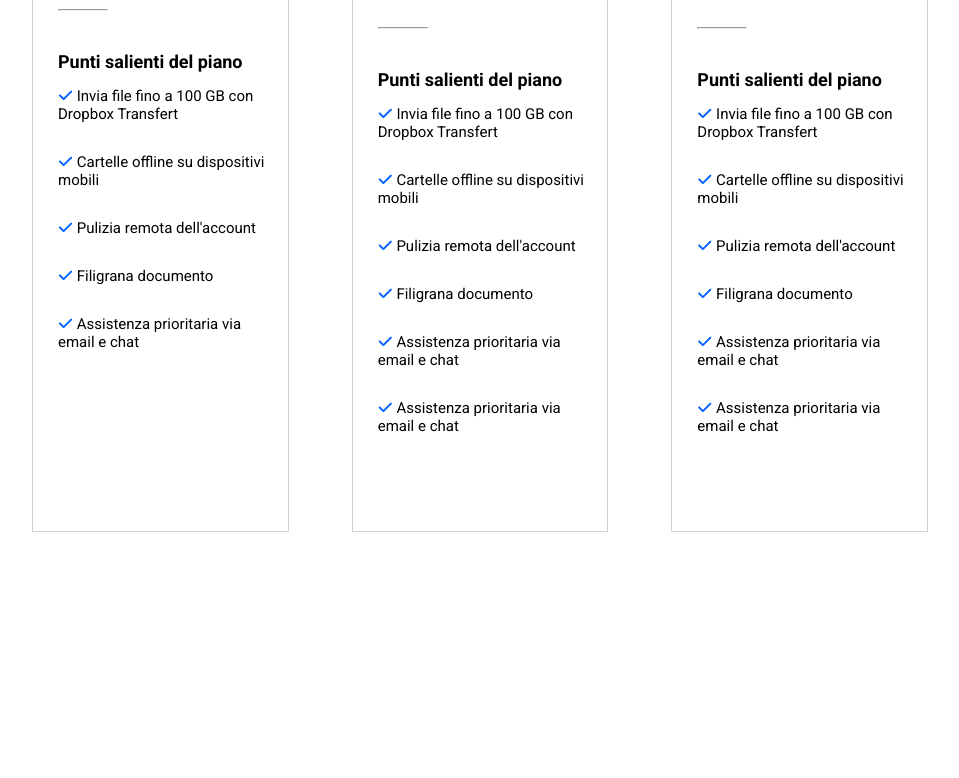
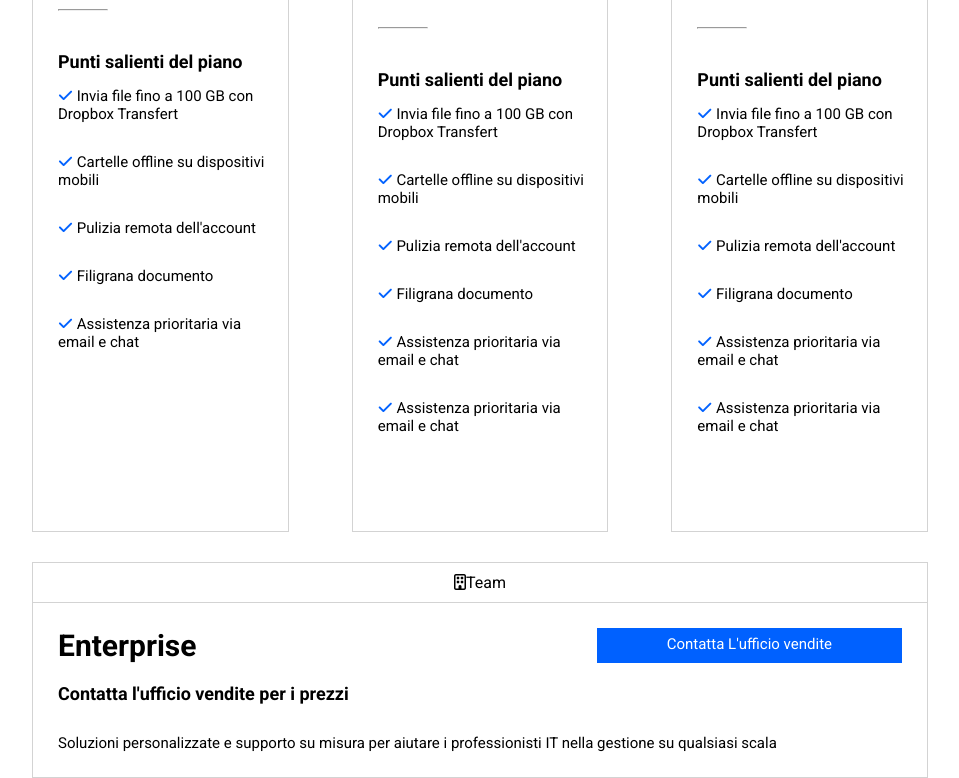
Before and after one commit to kaijie26/htmlcss-dropbox, a plain HTML site: page index.html in a window 1280 px wide. Shown: the part 1427-2205 px from the top of the page, without its empty margins (160-1119 px from the left). Before the commit the page ends 1959 px from the top, so only its background shows below. Drawn offline with Linux system fonts and the light colour scheme.

Commit message:
contact area done

```diff
--- a/css/style.css
+++ b/css/style.css
@@ -169,7 +169,7 @@ h2{
 
 .all-plans{
     justify-content: space-between;
-    padding-top: 30px;
+    padding: 30px 0
 
 }
 
@@ -193,7 +193,7 @@ h2{
     padding-top: 30px;
     padding-left: 25px;
     padding-right: 20px;
-    height: 1000px
+    height: 1000px;
 
 }
 
@@ -249,3 +249,33 @@ h4{
 .check{
     color: #0262ff;
 }
+
+.column{
+    width: 100%;
+}
+
+.enterprise{
+    justify-content: space-between;
+}
+
+.contact-area-content{
+    padding: 25px;
+}
+
+.btn-contact{
+    background-color: #0061ff;
+    color: white;
+    text-decoration: none;
+    padding: 7px 70px;
+    font-size: 15px;
+
+}
+
+.contact-area-content h4{
+    padding-top: 20px;
+    padding-bottom: 30px;
+}
+
+.contact-area-content :last-child{
+    font-size: 15px;
+}
--- a/index.html
+++ b/index.html
@@ -132,18 +132,22 @@
                                          <span class="check"><i class="fa-solid fa-check"></i></span>
                                          <span>Invia file fino a 100 GB con Dropbox Transfert</span>
                                      </li>
+
                                      <li>
                                          <span class="check"><i class="fa-solid fa-check"></i></span>
                                          <span>Cartelle offline su dispositivi mobili</span>
                                      </li>
+
                                      <li>
                                         <span class="check"><i class="fa-solid fa-check"></i></span>
                                         <span>Pulizia remota dell'account</span>
                                     </li>
+
                                     <li>
                                         <span class="check"><i class="fa-solid fa-check"></i></span>
                                         <span>Filigrana documento</span>
                                     </li>
+
                                     <li>
                                         <span class="check"><i class="fa-solid fa-check"></i></span>
                                         <span>Assistenza prioritaria via email e chat</span>
@@ -190,22 +194,27 @@
                                           <span class="check"><i class="fa-solid fa-check"></i></span>
                                           <span>Invia file fino a 100 GB con Dropbox Transfert</span>
                                       </li>
+
                                       <li>
                                           <span class="check"><i class="fa-solid fa-check"></i></span>
                                           <span>Cartelle offline su dispositivi mobili</span>
                                       </li>
+
                                       <li>
                                          <span class="check"><i class="fa-solid fa-check"></i></span>
                                          <span>Pulizia remota dell'account</span>
                                      </li>
+
                                      <li>
                                          <span class="check"><i class="fa-solid fa-check"></i></span>
                                          <span>Filigrana documento</span>
                                      </li>
+
                                      <li>
                                          <span class="check"><i class="fa-solid fa-check"></i></span>
                                          <span>Assistenza prioritaria via email e chat</span>
                                      </li>
+
                                      <li>
                                         <span class="check"><i class="fa-solid fa-check"></i></span>
                                         <span>Assistenza prioritaria via email e chat</span>
@@ -253,22 +262,27 @@
                                           <span class="check"><i class="fa-solid fa-check"></i></span>
                                           <span>Invia file fino a 100 GB con Dropbox Transfert</span>
                                       </li>
+
                                       <li>
                                           <span class="check"><i class="fa-solid fa-check"></i></span>
                                           <span>Cartelle offline su dispositivi mobili</span>
                                       </li>
+
                                       <li>
                                          <span class="check"><i class="fa-solid fa-check"></i></span>
                                          <span>Pulizia remota dell'account</span>
                                      </li>
+
                                      <li>
                                          <span class="check"><i class="fa-solid fa-check"></i></span>
                                          <span>Filigrana documento</span>
                                      </li>
+
                                      <li>
                                          <span class="check"><i class="fa-solid fa-check"></i></span>
                                          <span>Assistenza prioritaria via email e chat</span>
                                      </li>
+
                                      <li>
                                         <span class="check"><i class="fa-solid fa-check"></i></span>
                                         <span>Assistenza prioritaria via email e chat</span>
@@ -280,9 +294,36 @@
                                 </div>
 
                             </div>
-                         </div>
 
 
+                        </div>
+
+
+                    </div>
+
+                    <!-- Contact-Area -->
+                    <div class="contact-area">
+
+                        <!-- Column-Contact -->
+                        <div class="column">
+                            <div class="card">
+                                <!-- Type -->
+                                <div class="category"><span class="bulding"><i class="far fa-building"></i></span>Team</div>
+
+                                <!-- Contact-Area-Content -->
+                                <div class="contact-area-content">
+                                    <div class="enterprise flex-container">
+                                        <h3>Enterprise</h3>
+                                        <a class="btn-contact" href="#">Contatta L'ufficio vendite</a>
+                                    </div>
+                                    <h4>Contatta l'ufficio vendite per i prezzi</h4>
+                                    <div>Soluzioni personalizzate e supporto su misura per aiutare i professionisti IT nella gestione su qualsiasi scala</div>
+
+                                </div>
+
+                            </div>
+
+                        </div>
 
                     </div>
 
```
